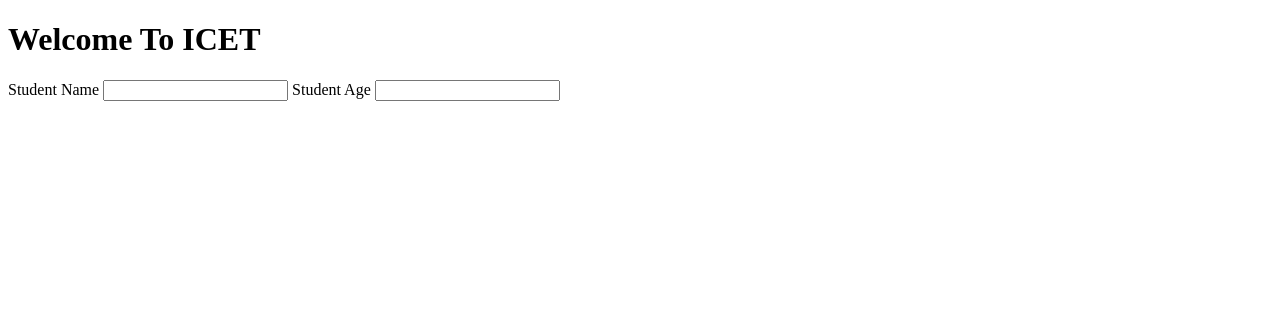
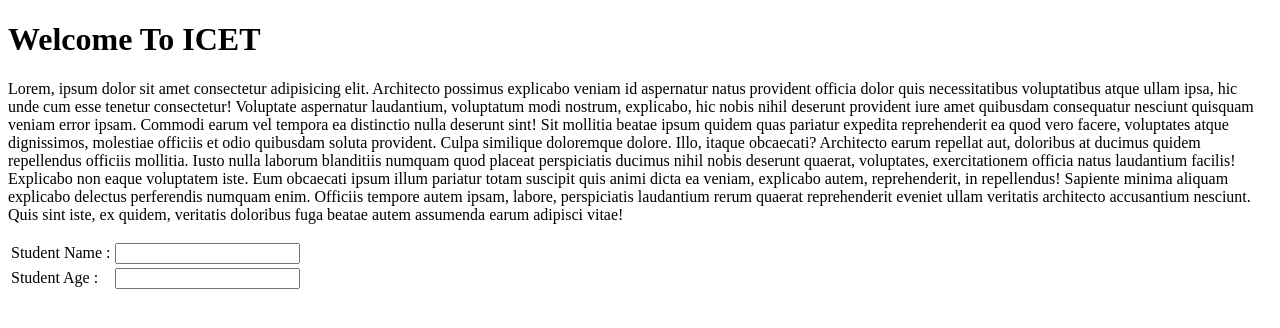
Before and after one commit to Lex-CodeX/github-branch-test, a plain HTML site: page chamudi.html in a window 1280 px wide. Drawn offline with Linux system fonts and the light colour scheme.

Commit message:
add lorem

```diff
--- a/chamudi.html
+++ b/chamudi.html
@@ -7,10 +7,24 @@
 </head>
 <body>
     <h1>Welcome To ICET</h1>
-    <label for="">Student Name</label>
-    <input type="text">
 
-    <label for="">Student Age</label>
-    <input type="text">
+    <p>Lorem, ipsum dolor sit amet consectetur adipisicing elit. Architecto possimus explicabo veniam id aspernatur natus provident officia dolor quis necessitatibus voluptatibus atque ullam ipsa, hic unde cum esse tenetur consectetur!
+    Voluptate aspernatur laudantium, voluptatum modi nostrum, explicabo, hic nobis nihil deserunt provident iure amet quibusdam consequatur nesciunt quisquam veniam error ipsam. Commodi earum vel tempora ea distinctio nulla deserunt sint!
+    Sit mollitia beatae ipsum quidem quas pariatur expedita reprehenderit ea quod vero facere, voluptates atque dignissimos, molestiae officiis et odio quibusdam soluta provident. Culpa similique doloremque dolore. Illo, itaque obcaecati?
+    Architecto earum repellat aut, doloribus at ducimus quidem repellendus officiis mollitia. Iusto nulla laborum blanditiis numquam quod placeat perspiciatis ducimus nihil nobis deserunt quaerat, voluptates, exercitationem officia natus laudantium facilis!
+    Explicabo non eaque voluptatem iste. Eum obcaecati ipsum illum pariatur totam suscipit quis animi dicta ea veniam, explicabo autem, reprehenderit, in repellendus! Sapiente minima aliquam explicabo delectus perferendis numquam enim.
+    Officiis tempore autem ipsam, labore, perspiciatis laudantium rerum quaerat reprehenderit eveniet ullam veritatis architecto accusantium nesciunt. Quis sint iste, ex quidem, veritatis doloribus fuga beatae autem assumenda earum adipisci vitae!</p>
+
+    <table>
+        <tr>
+            <td>Student Name :</td>
+            <td><input type="text"></td>
+        </tr>
+        <tr>
+            <td>Student Age :</td>
+            <td><input type="text"></td>
+        </tr>
+    </table>
+
 </body>
 </html>
```
